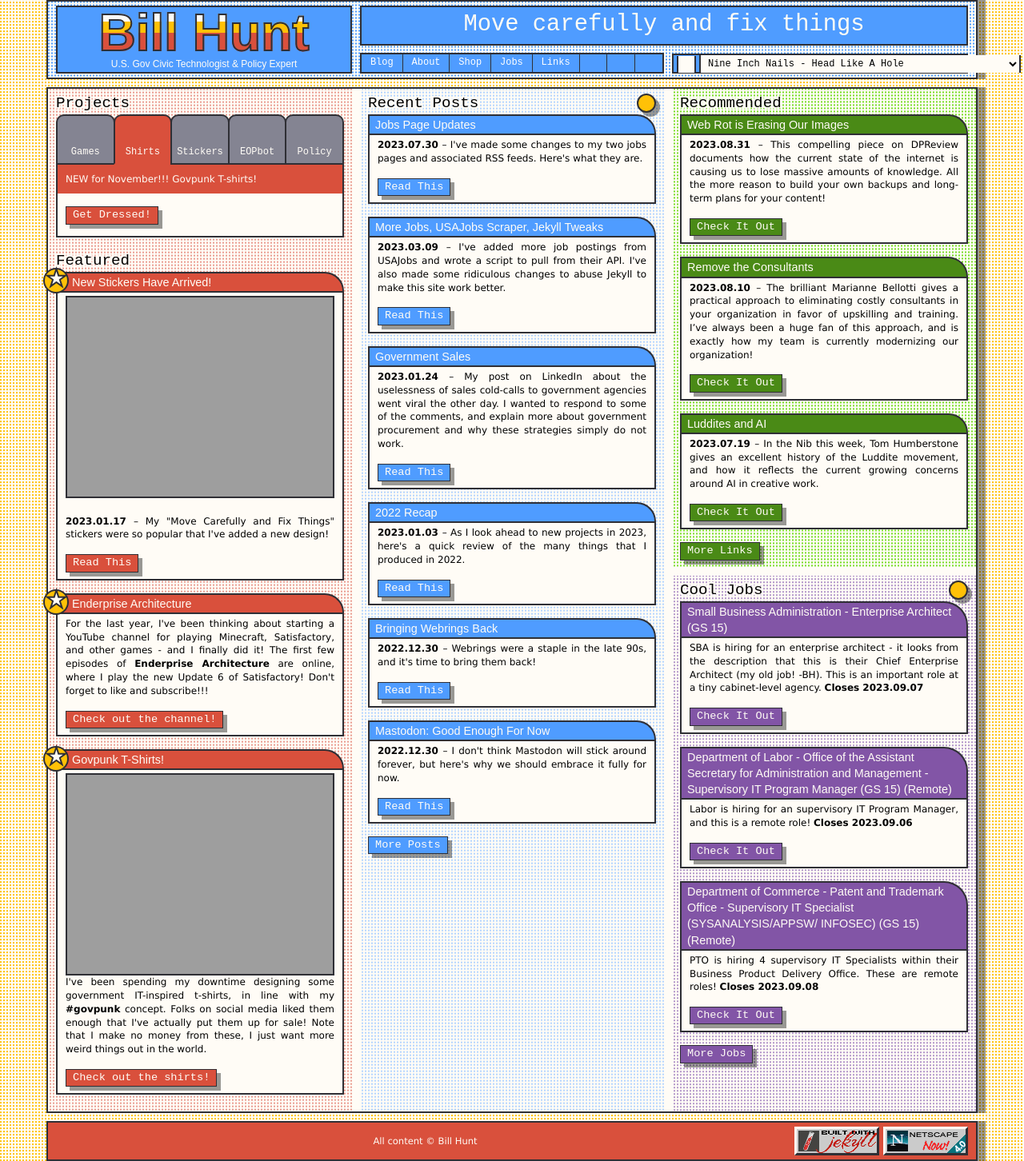
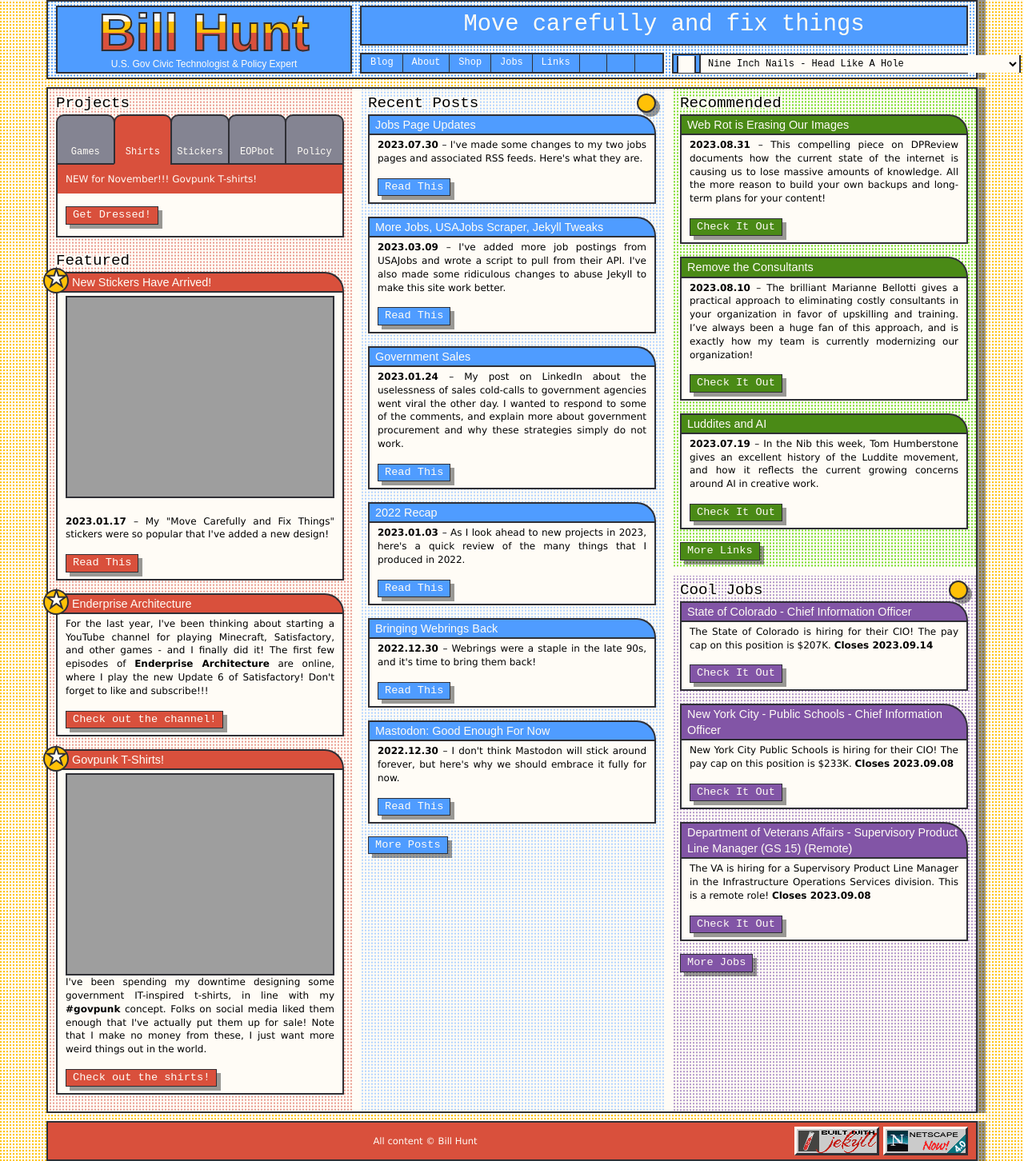
Before and after one commit to krusynth/billhunt.dev, a Jekyll site: the page built from index.md, in a window 1280 px wide. Shown: the whole page at 80% size. Built offline with Jekyll 4.4.1, drawn with Linux system fonts in a browser that asks for light colours; some web fonts are replaced; some of the changed lines change nothing that is shown.

Commit message:
Update jobs.

```diff
--- a/_data/usajobs.yml
+++ b/_data/usajobs.yml
@@ -1,3 +1,156 @@
+- id: 'CO-4188683'
+  posted: '2023-09-03T10:27:18-0400'
+  closes: '2023-09-14T23:59:59-0600'
+  agency: State of Colorado
+  title: Chief Information Officer
+  url: https://www.governmentjobs.com/careers/colorado/jobs/4188683/cio-and-executive-director-for-the-governors-office-of-information-technology
+  remote: false
+  source: other
+  content: >-
+    The State of Colorado is hiring for their CIO! The pay cap on this position is $207K.
+- id: 'NYC-22120'
+  posted: '2023-09-03T10:30:12-0400'
+  closes: '2023-09-08T23:59:59-0400'
+  agency: New York City - Public Schools
+  title: Chief Information Officer
+  url: https://nychb.teacherssupportnetwork.com/guest/ShowVacancyDetails.do?vacancyId=22120
+  remote: false
+  source: other
+  content:
+    New York City Public Schools is hiring for their CIO! The pay cap on this position is  $233K.
+- id: '746153600'
+  posted: '2023-09-01T00:00:00.0000'
+  closes: '2023-09-15T23:59:59.9970'
+  agency: Department of Commerce - National Oceanic and Atmospheric Administration
+  title: IT Specialist (SystemAnalysis/AppSoftWare)
+  grade: ZP 4
+  url: https://www.usajobs.gov/GetJob/ViewDetails/746153600
+  remote: false
+  source: usajobs
+- id: '746332400'
+  posted: '2023-09-01T00:00:00.0000'
+  closes: '2024-08-30T23:59:59.9970'
+  agency: Judicial Branch - Administrative Office of the U.S. Courts
+  title: Information Technology Specialist (Security)
+  grade: AD 00
+  url: https://www.usajobs.gov/GetJob/ViewDetails/746332400
+  remote: false
+  source: usajobs
+- id: '746694400'
+  posted: '2023-09-01T00:00:00.0000'
+  closes: '2023-09-08T23:59:59.9970'
+  agency: General Services Administration - Federal Acquisition Service
+  title: Information Technology Specialist (INFOSEC)
+  grade: GS 13
+  url: https://www.usajobs.gov/GetJob/ViewDetails/746694400
+  remote: true
+  source: usajobs
+- id: '746728600'
+  posted: '2023-09-01T00:00:00.0000'
+  closes: '2023-09-18T23:59:59.9970'
+  agency: Department of Commerce - U.S. Census Bureau
+  title: IT Specialist (InfoSec)
+  grade: GS 14
+  url: https://www.usajobs.gov/GetJob/ViewDetails/746728600
+  remote: false
+  source: usajobs
+- id: '746748600'
+  posted: '2023-09-01T00:00:00.0000'
+  closes: '2023-09-15T23:59:59.9970'
+  agency: Department of the Treasury - U.S. Mint
+  title: Information Technology Specialist (INFOSEC)
+  grade: GS 13
+  url: https://www.usajobs.gov/GetJob/ViewDetails/746748600
+  remote: false
+  source: usajobs
+- id: '746792800'
+  posted: '2023-09-01T06:21:26.1430'
+  closes: '2023-09-14T23:59:59.9970'
+  agency: Department of the Treasury - Bureau of Engraving and Printing
+  title: Data Scientist
+  grade: GS 14
+  url: https://www.usajobs.gov/GetJob/ViewDetails/746792800
+  remote: true
+  source: usajobs
+- id: '746856300'
+  posted: '2023-09-01T00:00:00.0000'
+  closes: '2023-09-08T23:59:59.9970'
+  agency: >-
+    Department of Veterans Affairs
+  title: Supervisory Product Line Manager
+  grade: GS 15
+  url: https://www.usajobs.gov/GetJob/ViewDetails/746856300
+  remote: true
+  source: usajobs
+  content: >-
+    The VA is hiring for a Supervisory Product Line Manager in the Infrastructure Operations Services division. This is a remote role!
+- id: '746856800'
+  posted: '2023-09-01T00:00:00.0000'
+  closes: '2023-09-14T23:59:59.9970'
+  agency: 'Smithsonian Institution '
+  title: Director, Data Analytics & Insights
+  grade: GS 15
+  url: https://www.usajobs.gov/GetJob/ViewDetails/746856800
+  remote: false
+  source: usajobs
+  content: >-
+    The Smithsonian is hiring for a Director of Data Analytics. This is a very cool job at a fantastic organization responsible for many of the museums and attractions in DC.
+- id: '746901800'
+  posted: '2023-09-01T00:00:00.0000'
+  closes: '2023-09-08T23:59:59.9970'
+  agency: Department of the Interior - Office of the Secretary of the Interior
+  title: IT Cybersecurity Specialist
+  grade: GS 13
+  url: https://www.usajobs.gov/GetJob/ViewDetails/746901800
+  remote: false
+  source: usajobs
+- id: '746948400'
+  posted: '2023-09-01T07:59:27.4370'
+  closes: '2023-09-15T23:59:59.9970'
+  agency: Legislative Branch - Library of Congress
+  title: Senior Cloud Architects
+  grade: GS 15
+  url: https://www.usajobs.gov/GetJob/ViewDetails/746948400
+  remote: true
+  source: usajobs
+  content: >-
+    LoC is hiring for two Senior Cloud Architects, and these are remote roles!
+- id: '746977600'
+  posted: '2023-09-01T09:33:34.2430'
+  closes: '2023-09-19T23:59:59.9970'
+  agency: Securities and Exchange Commission
+  title: IT SPECIALIST (INFOSEC)
+  grade: SK 14
+  url: https://www.usajobs.gov/GetJob/ViewDetails/746977600
+  remote: false
+  source: usajobs
+- id: '747000000'
+  posted: '2023-09-01T10:30:59.5630'
+  closes: '2023-09-15T23:59:59.9970'
+  agency: Department of Transportation - Office of Inspector General
+  title: Supervisory Information Technology Specialist (INFOSEC/Pen Tester)
+  grade: GS 14
+  url: https://www.usajobs.gov/GetJob/ViewDetails/747000000
+  remote: false
+  source: usajobs
+- id: '747025600'
+  posted: '2023-09-01T11:53:21.9100'
+  closes: '2023-09-18T23:59:59.9970'
+  agency: U.S. Agency for International Development
+  title: Information Technology Specialist (INFOSEC)
+  grade: GS 15
+  url: https://www.usajobs.gov/GetJob/ViewDetails/747025600
+  remote: true
+  source: usajobs
+- id: '747029600'
+  posted: '2023-09-01T11:44:16.3370'
+  closes: '2023-09-11T23:59:59.9970'
+  agency: National Aeronautics and Space Administration - Headquarters, NASA
+  title: Supervisory IT Cybersecurity Specialist
+  grade: GS 14
+  url: https://www.usajobs.gov/GetJob/ViewDetails/747029600
+  remote: true
+  source: usajobs
 - id: '745472000'
   posted: '2023-08-31T00:00:00.0000'
   closes: '2023-09-07T23:59:59.9970'
@@ -8,7 +161,9 @@
   remote: false
   source: usajobs
   content: >-
-    SBA is hiring for an enterprise architect - it looks from the description that this is their Chief Enterprise Architect (my old job! -BH).  This is an important role at a tiny cabinet-level agency.
+    SBA is hiring for an enterprise architect - it looks from the description
+    that this is their Chief Enterprise Architect (my old job! -BH).  This is an
+    important role at a tiny cabinet-level agency.
 - id: '745973400'
   posted: '2023-08-30T00:00:00.0000'
   closes: '2023-09-13T23:59:59.9970'
@@ -51,19 +206,6 @@
   url: https://www.usajobs.gov/GetJob/ViewDetails/746144500
   remote: true
   source: usajobs
-- id: '746164300'
-  posted: '2023-08-30T11:20:00.5930'
-  closes: '2023-09-06T23:59:59.9970'
-  agency: >-
-    Department of Labor - Office of the Assistant Secretary for Administration
-    and Management
-  title: Supervisory IT Program Manager
-  grade: GS 15
-  url: https://www.usajobs.gov/GetJob/ViewDetails/746164300
-  remote: true
-  source: usajobs
-  content: >-
-    Labor is hiring for an supervisory IT Program Manager, and this is a remote role!
 - id: '746168600'
   posted: '2023-08-30T00:00:00.0000'
   closes: '2023-09-12T23:59:59.9970'
@@ -103,7 +245,8 @@
   remote: true
   source: usajobs
   content: >-
-    PTO is hiring 4 supervisory IT Specialists within their Business Product Delivery Office. These are remote roles!
+    PTO is hiring 4 supervisory IT Specialists within their Business Product
+    Delivery Office. These are remote roles!
 - id: '746267000'
   posted: '2023-08-31T13:42:35.8800'
   closes: '2023-09-15T23:59:59.9970'
@@ -123,7 +266,9 @@
   remote: true
   source: usajobs
   content: >-
-    GSA is hiring for several roles within their IT shop: Office of Acquisition IT Services (IQ), Market Research and Digital Experience Services (IQSM), and Integrated Award Environment Systems (IQGI). These are remote roles!
+    GSA is hiring for several roles within their IT shop: Office of Acquisition
+    IT Services (IQ), Market Research and Digital Experience Services (IQSM),
+    and Integrated Award Environment Systems (IQGI). These are remote roles!
 - id: '746378200'
   posted: '2023-08-31T00:00:00.0000'
   closes: '2023-09-07T23:59:59.9970'
@@ -241,7 +386,11 @@
   remote: false
   source: usajobs
   content: >-
-    The Federal Maritime Commission is an independent regulatory agency with a mission to ensure a competitive and reliable international ocean transportation supply system. They're currently hiring for their CIO! This is a senior executive service position and you'll need an SES-formatted resume with ECQs to apply.
+    The Federal Maritime Commission is an independent regulatory agency with a
+    mission to ensure a competitive and reliable international ocean
+    transportation supply system. They're currently hiring for their CIO! This
+    is a senior executive service position and you'll need an SES-formatted
+    resume with ECQs to apply.
 - id: '746603800'
   posted: '2023-08-31T00:00:00.0000'
   closes: '2023-09-07T23:59:59.9970'
@@ -326,17 +475,6 @@
   url: https://www.usajobs.gov/GetJob/ViewDetails/745478200
   remote: true
   source: usajobs
-- id: '745588000'
-  posted: '2023-08-28T00:00:00.0000'
-  closes: '2023-09-01T23:59:59.9970'
-  agency: >-
-    Department of Veterans Affairs - Deputy Assistant Secretary for Information
-    and Technology
-  title: IT Specialist (Network/Sysadmin)
-  grade: GS 12
-  url: https://www.usajobs.gov/GetJob/ViewDetails/745588000
-  remote: false
-  source: usajobs
 - id: '745595300'
   posted: '2023-08-25T11:02:46.9600'
   closes: '2023-09-08T23:59:59.9970'
@@ -373,17 +511,6 @@
   url: https://www.usajobs.gov/GetJob/ViewDetails/745631500
   remote: false
   source: usajobs
-- id: '745668800'
-  posted: '2023-08-28T00:00:00.0000'
-  closes: '2023-09-01T23:59:59.9970'
-  agency: >-
-    Department of Veterans Affairs - Deputy Assistant Secretary for Information
-    and Technology
-  title: IT Specialist (Datamgt)
-  grade: GS 12
-  url: https://www.usajobs.gov/GetJob/ViewDetails/745668800
-  remote: true
-  source: usajobs
 - id: '745839100'
   posted: '2023-08-28T10:12:02.6400'
   closes: '2023-09-05T23:59:59.9970'
@@ -403,17 +530,6 @@
   grade: ZP 4
   url: https://www.usajobs.gov/GetJob/ViewDetails/745842400
   remote: false
-  source: usajobs
-- id: '745951400'
-  posted: '2023-08-28T14:54:45.1370'
-  closes: '2023-09-01T23:59:59.9970'
-  agency: >-
-    Department of Veterans Affairs - Deputy Assistant Secretary for Information
-    and Technology
-  title: IT Specialist (Network/Policy and Planning)
-  grade: GS 14
-  url: https://www.usajobs.gov/GetJob/ViewDetails/745951400
-  remote: true
   source: usajobs
 - id: '745970800'
   posted: '2023-08-28T15:39:26.9030'
@@ -482,15 +598,6 @@
     fantastic team doing truly impactful work - don't miss out on this one! This
     is a remote position and an SES role, so you'll need an SES-formatted resume
     with ECQs to apply.
-- id: '738813600'
-  posted: '2023-08-18T00:00:00.0000'
-  closes: '2023-09-01T23:59:59.9970'
-  agency: Judicial Branch - Administrative Office of the U.S. Courts
-  title: Information Technology Specialist (Applications Software)
-  grade: AD 00
-  url: https://www.usajobs.gov/GetJob/ViewDetails/738813600
-  remote: false
-  source: usajobs
 - id: '742594300'
   posted: '2023-08-21T00:00:00.0000'
   closes: '2023-09-01T23:59:59.9970'
@@ -511,15 +618,6 @@
   url: https://www.usajobs.gov/GetJob/ViewDetails/743737400
   remote: false
   source: usajobs
-- id: '743915000'
-  posted: '2023-08-18T00:00:00.0000'
-  closes: '2023-08-31T23:59:59.9970'
-  agency: American Battle Monuments Commission
-  title: Information Technology Specialist (Customer Support)
-  grade: GS 13
-  url: https://www.usajobs.gov/GetJob/ViewDetails/743915000
-  remote: false
-  source: usajobs
 - id: '743935000'
   posted: '2023-08-18T00:00:00.0000'
   closes: '2023-08-31T23:59:59.9970'
@@ -527,17 +625,6 @@
   title: IT Specialist (Accessibility)
   grade: PT 3
   url: https://www.usajobs.gov/GetJob/ViewDetails/743935000
-  remote: false
-  source: usajobs
-- id: '744048700'
-  posted: '2023-08-18T00:00:00.0000'
-  closes: '2023-09-01T23:59:59.9970'
-  agency: >-
-    Department of Homeland Security - Cybersecurity and Infrastructure Security
-    Agency
-  title: IT CYBERSECURITY SPECIALIST (INFOSEC)
-  grade: GS 14
-  url: https://www.usajobs.gov/GetJob/ViewDetails/744048700
   remote: false
   source: usajobs
 - id: '744130200'
@@ -549,15 +636,6 @@
   url: https://www.usajobs.gov/GetJob/ViewDetails/744130200
   remote: true
   source: usajobs
-- id: '744131000'
-  posted: '2023-08-17T16:04:36.8170'
-  closes: '2023-08-31T23:59:59.9970'
-  agency: Department of Health and Human Services - Indian Health Service
-  title: IT Specialist (APPSW)
-  grade: GS 13
-  url: https://www.usajobs.gov/GetJob/ViewDetails/744131000
-  remote: true
-  source: usajobs
 - id: '744131100'
   posted: '2023-08-24T00:00:00.0000'
   closes: '2023-09-07T23:59:59.9970'
@@ -565,15 +643,6 @@
   title: Information Technology Specialist (Security)
   grade: AD 00
   url: https://www.usajobs.gov/GetJob/ViewDetails/744131100
-  remote: false
-  source: usajobs
-- id: '744148400'
-  posted: '2023-08-20T00:00:00.0000'
-  closes: '2023-08-29T23:59:59.9970'
-  agency: Department of Transportation - Federal Aviation Administration
-  title: Data Scientist
-  grade: FV I
-  url: https://www.usajobs.gov/GetJob/ViewDetails/744148400
   remote: false
   source: usajobs
 - id: '744157100'
@@ -585,15 +654,6 @@
   url: https://www.usajobs.gov/GetJob/ViewDetails/744157100
   remote: false
   source: usajobs
-- id: '744158300'
-  posted: '2023-08-17T17:08:31.2600'
-  closes: '2023-09-03T23:59:59.9970'
-  agency: Judicial Branch - U.S. Courts
-  title: Information Technology Manager
-  grade: CL 30
-  url: https://www.usajobs.gov/GetJob/ViewDetails/744158300
-  remote: false
-  source: usajobs
 - id: '744169400'
   posted: '2023-08-17T18:00:40.5870'
   closes: '2023-08-31T23:59:59.9970'
@@ -601,17 +661,6 @@
   title: 'Senior Software Engineer #5433'
   grade: AD 10
   url: https://www.usajobs.gov/GetJob/ViewDetails/744169400
-  remote: false
-  source: usajobs
-- id: '744240700'
-  posted: '2023-08-21T00:00:00.0000'
-  closes: '2023-08-29T23:59:59.9970'
-  agency: >-
-    National Foundation on the Arts and the Humanities - National Endowment for
-    the Arts
-  title: Information Technology Specialist (Enterprise Architect)
-  grade: GS 14
-  url: https://www.usajobs.gov/GetJob/ViewDetails/744240700
   remote: false
   source: usajobs
 - id: '744359300'
@@ -630,17 +679,6 @@
   title: Information Technology Specialist
   grade: GS 13
   url: https://www.usajobs.gov/GetJob/ViewDetails/744477600
-  remote: false
-  source: usajobs
-- id: '744485600'
-  posted: '2023-08-21T09:11:34.1370'
-  closes: '2023-09-01T23:59:59.9970'
-  agency: >-
-    Department of the Treasury - Office of the Inspector General for Tax
-    Administration
-  title: IT Project Manager
-  grade: GS 14
-  url: https://www.usajobs.gov/GetJob/ViewDetails/744485600
   remote: false
   source: usajobs
 - id: '744487300'
@@ -690,17 +728,6 @@
   url: https://www.usajobs.gov/GetJob/ViewDetails/744536400
   remote: false
   source: usajobs
-- id: '744544700'
-  posted: '2023-08-22T00:00:00.0000'
-  closes: '2023-08-31T23:59:59.9970'
-  agency: >-
-    Department of Homeland Security - Cybersecurity and Infrastructure Security
-    Agency
-  title: INFORMATION TECHNOLOGY SPECIALIST (INFOSEC)
-  grade: GS 14
-  url: https://www.usajobs.gov/GetJob/ViewDetails/744544700
-  remote: false
-  source: usajobs
 - id: '744545600'
   posted: '2023-08-21T11:45:26.8800'
   closes: '2023-09-05T23:59:59.9970'
@@ -708,17 +735,6 @@
   title: IT Specialist (Cloud Application Architect)
   grade: GS 14
   url: https://www.usajobs.gov/GetJob/ViewDetails/744545600
-  remote: false
-  source: usajobs
-- id: '744559200'
-  posted: '2023-08-22T00:00:00.0000'
-  closes: '2023-09-01T23:59:59.9970'
-  agency: >-
-    Department of Homeland Security - Cybersecurity and Infrastructure Security
-    Agency
-  title: Information Technology Specialist (INFOSEC)
-  grade: GS 14
-  url: https://www.usajobs.gov/GetJob/ViewDetails/744559200
   remote: false
   source: usajobs
 - id: '744559400'
@@ -752,15 +768,6 @@
   url: https://www.usajobs.gov/GetJob/ViewDetails/744653600
   remote: false
   source: usajobs
-- id: '744761300'
-  posted: '2023-08-22T09:58:25.8700'
-  closes: '2023-08-31T23:59:59.9970'
-  agency: Department of Homeland Security - Federal Emergency Management Agency
-  title: IT Specialist (INFOSEC)
-  grade: IC 13
-  url: https://www.usajobs.gov/GetJob/ViewDetails/744761300
-  remote: false
-  source: usajobs
 - id: '744769300'
   posted: '2023-08-22T10:16:40.6630'
   closes: '2023-09-05T23:59:59.9970'
@@ -774,15 +781,6 @@
     LoC is hiring two IT specialists with a focus on web design! You'll be
     designing UI elements, building wireframes, etc.  These are a remote
     positions!
-- id: '744981800'
-  posted: '2023-08-23T06:41:08.2830'
-  closes: '2023-09-01T23:59:59.9970'
-  agency: Department of Commerce - Office of the Secretary
-  title: Supervisory IT Specialist
-  grade: GS 15
-  url: https://www.usajobs.gov/GetJob/ViewDetails/744981800
-  remote: false
-  source: usajobs
 - id: '745005800'
   posted: '2023-08-25T00:00:00.0000'
   closes: '2023-09-08T23:59:59.9970'
@@ -801,15 +799,6 @@
   title: IT Cybersecurity Specialist (INFOSEC)
   grade: GS 12
   url: https://www.usajobs.gov/GetJob/ViewDetails/745055700
-  remote: false
-  source: usajobs
-- id: '745088600'
-  posted: '2023-08-24T00:00:00.0000'
-  closes: '2023-09-01T23:59:59.9970'
-  agency: Department of Commerce - Office of the Secretary
-  title: IT Specialist (INFOSEC)
-  grade: GS 13
-  url: https://www.usajobs.gov/GetJob/ViewDetails/745088600
   remote: false
   source: usajobs
 - id: '745175000'
@@ -831,17 +820,6 @@
   grade: GS 14
   url: https://www.usajobs.gov/GetJob/ViewDetails/745206200
   remote: false
-  source: usajobs
-- id: '745223200'
-  posted: '2023-08-25T00:00:00.0000'
-  closes: '2023-09-01T23:59:59.9970'
-  agency: >-
-    Department of Veterans Affairs - Deputy Assistant Secretary for Information
-    and Technology
-  title: Supervisory IT Specialist
-  grade: GS 14
-  url: https://www.usajobs.gov/GetJob/ViewDetails/745223200
-  remote: true
   source: usajobs
 - id: '745247600'
   posted: '2023-08-24T06:15:53.7130'
@@ -882,17 +860,6 @@
   grade: IS 13
   url: https://www.usajobs.gov/GetJob/ViewDetails/745278600
   remote: false
-  source: usajobs
-- id: '745282800'
-  posted: '2023-08-24T11:16:13.3630'
-  closes: '2023-08-31T23:59:59.9970'
-  agency: >-
-    Department of Health and Human Services - Centers for Disease Control and
-    Prevention
-  title: IT CYBERSECURITY SPECIALIST (INFOSEC)
-  grade: GS 13
-  url: https://www.usajobs.gov/GetJob/ViewDetails/745282800
-  remote: true
   source: usajobs
 - id: '745288700'
   posted: '2023-08-24T09:35:29.1170'
@@ -948,15 +915,6 @@
     Service team! You can apply for a number of roles through this one posting,
     including product managers, engineers, designers, data scientists, and other
     technologists!
-- id: '743702400'
-  posted: '2023-08-17T00:00:00.0000'
-  closes: '2023-08-31T23:59:59.9970'
-  agency: Department of Commerce - National Oceanic and Atmospheric Administration
-  title: Information Technology Officer
-  grade: GS 13
-  url: https://www.usajobs.gov/GetJob/ViewDetails/743702400
-  remote: false
-  source: usajobs
 - id: '742274400'
   posted: '2023-08-09T00:00:00.0000'
   closes: '2023-09-11T23:59:59.9970'
@@ -969,17 +927,6 @@
   content: >-
     Census is hiring for their CTO! This is a senior executive service position
     and you'll need an SES-formatted resume to apply.
-- id: '743129200'
-  posted: '2023-08-14T10:38:30.7430'
-  closes: '2023-08-24T23:59:59.9970'
-  agency: >-
-    Department of Homeland Security - Cybersecurity and Infrastructure Security
-    Agency
-  title: IT CYBERSECURITY SPECIALIST (INFOSEC)
-  grade: GS 13
-  url: https://www.usajobs.gov/GetJob/ViewDetails/743129200
-  remote: false
-  source: usajobs
 - id: '743381400'
   posted: '2023-08-16T00:00:00.0000'
   closes: '2023-08-25T23:59:59.9970'
@@ -987,17 +934,6 @@
   title: IT Specialist (Systems Analysis)
   grade: FV H
   url: https://www.usajobs.gov/GetJob/ViewDetails/743381400
-  remote: false
-  source: usajobs
-- id: '743521100'
-  posted: '2023-08-16T00:00:00.0000'
-  closes: '2023-08-30T23:59:59.9970'
-  agency: >-
-    Department of Homeland Security - Cybersecurity and Infrastructure Security
-    Agency
-  title: Supervisory Information Technology Specialist (INFOSEC)
-  grade: GS 14
-  url: https://www.usajobs.gov/GetJob/ViewDetails/743521100
   remote: false
   source: usajobs
 - id: '743712900'
@@ -1009,15 +945,6 @@
   url: https://www.usajobs.gov/GetJob/ViewDetails/743712900
   remote: false
   source: usajobs
-- id: '742449500'
-  posted: '2023-08-11T00:00:00.0000'
-  closes: '2023-08-21T23:59:59.9970'
-  agency: National Archives and Records Administration
-  title: Information Technology Specialist (SYSANALYSIS)
-  grade: GS 13
-  url: https://www.usajobs.gov/GetJob/ViewDetails/742449500
-  remote: false
-  source: usajobs
 - id: '742824700'
   posted: '2023-08-11T00:00:00.0000'
   closes: '2023-08-25T23:59:59.9970'
@@ -1026,15 +953,6 @@
   grade: GS 14
   url: https://www.usajobs.gov/GetJob/ViewDetails/742824700
   remote: true
-  source: usajobs
-- id: '741859200'
-  posted: '2023-08-08T00:00:00.0000'
-  closes: '2023-08-14T23:59:59.9970'
-  agency: Department of the Treasury - Treasury, Departmental Offices
-  title: Information Technology Specialist (INFOSEC)
-  grade: GS 14
-  url: https://www.usajobs.gov/GetJob/ViewDetails/741859200
-  remote: false
   source: usajobs
 - id: '741147100'
   posted: '2023-08-04T00:00:00.0000'
```
